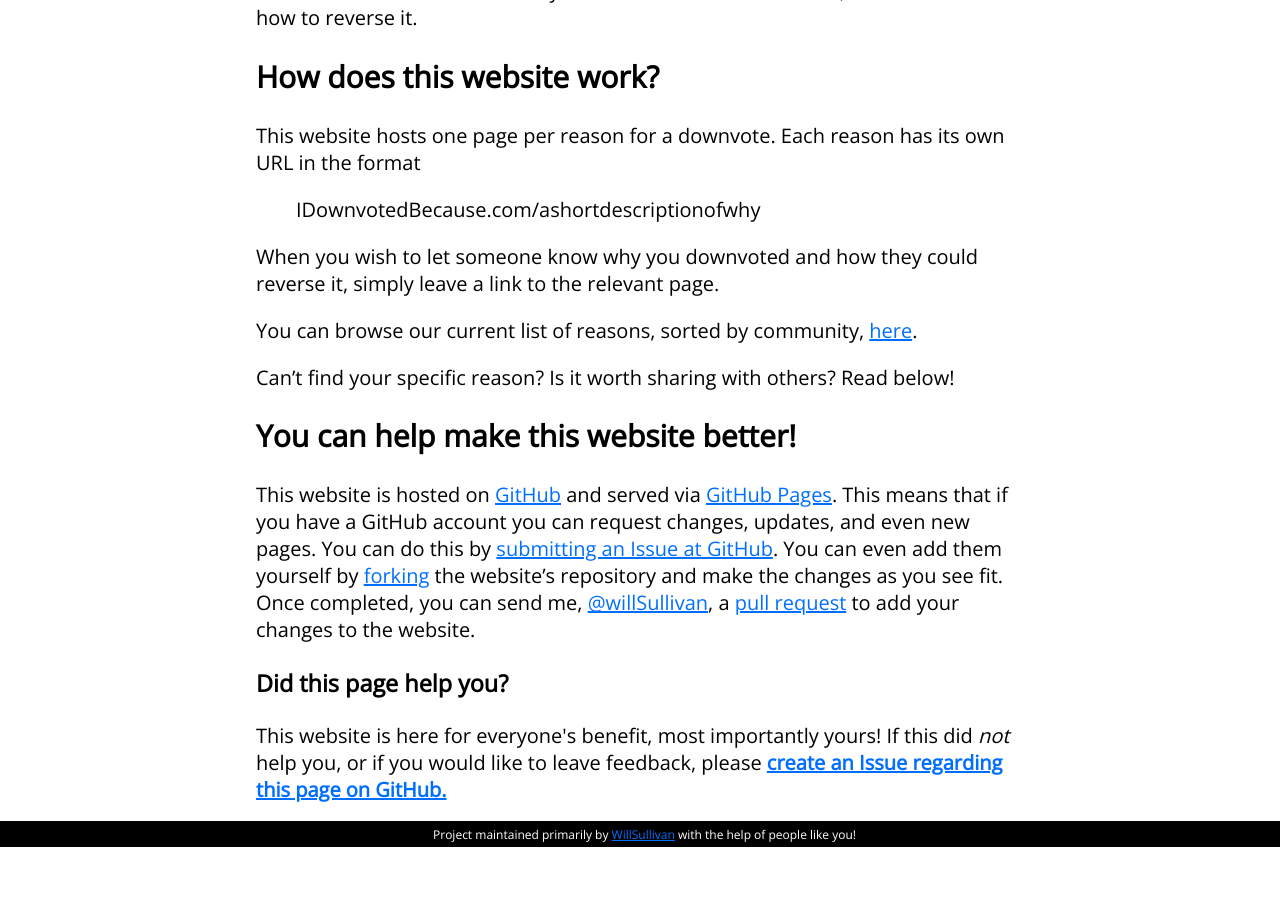
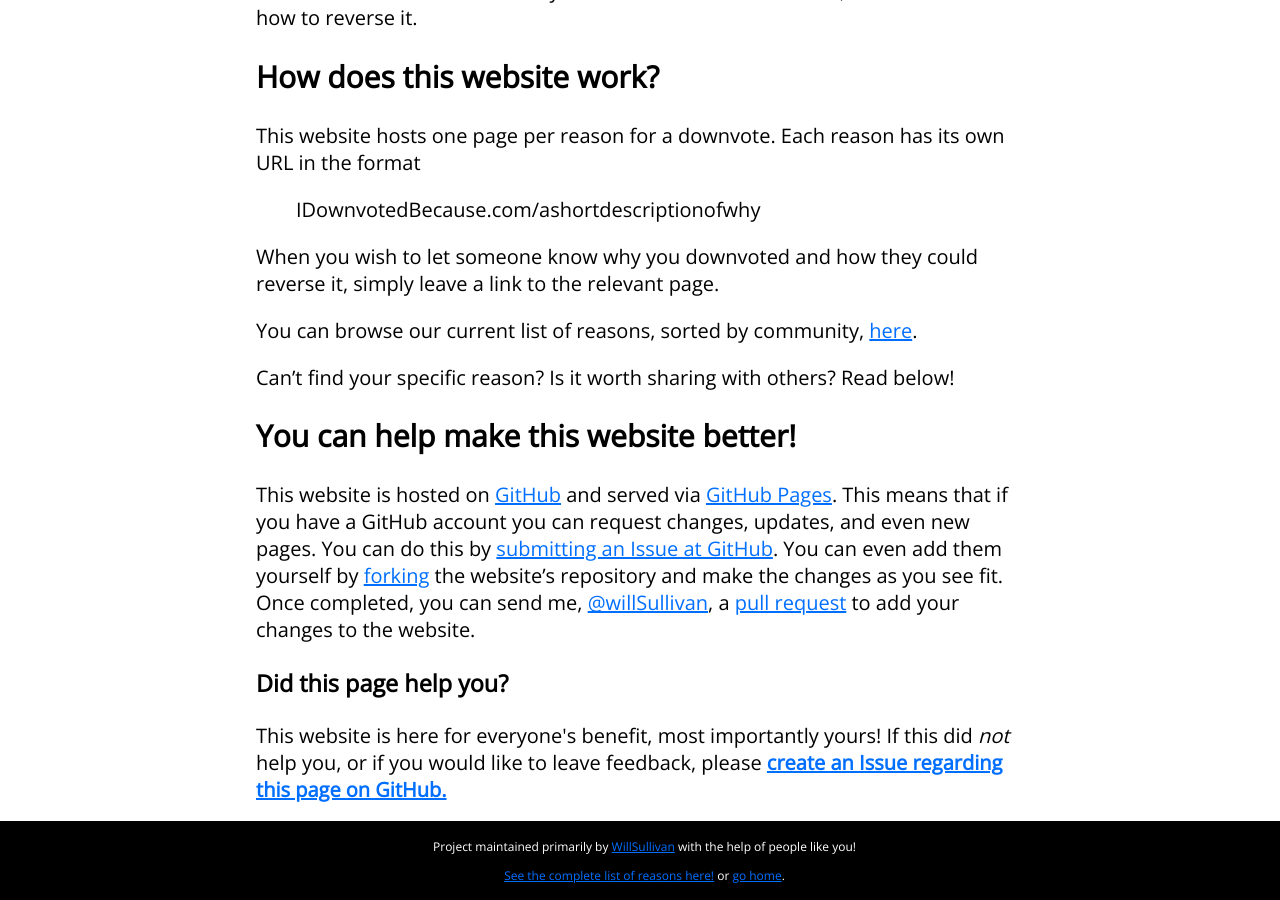
Before and after one commit to WillSullivan/idownvotedbecause, a Jekyll site: the page built from index.md, in a window 1280 px wide and 900 px high, scrolled down 636 px. Built offline with Jekyll 4.4.1, drawn with Linux system fonts in a browser that asks for light colours; before the commit the page ends 1483 px from its top, so only the background shows below that.

Commit message:
Improving the footer
Adding links

```diff
--- a/_includes/footer.html
+++ b/_includes/footer.html
@@ -4,6 +4,7 @@
 </section>
 <footer>
     <section class="who-to-downvote">
-        Project maintained primarily by <a href="https://github.com/WillSullivan">WillSullivan</a> with the help of people like you!
+        <p>Project maintained primarily by <a href="https://github.com/WillSullivan">WillSullivan</a> with the help of people like you!</p>
+        <p><a href="/allreasons/">See the complete list of reasons here!</a> or <a href="/">go home</a>.</p>
     </section>
 </footer>
```
